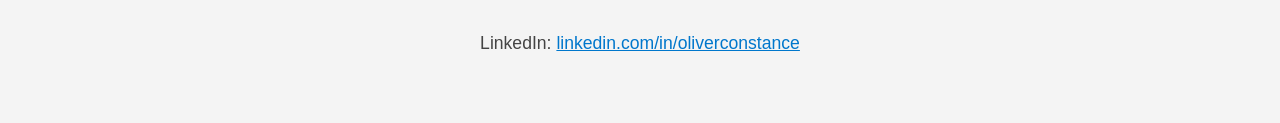
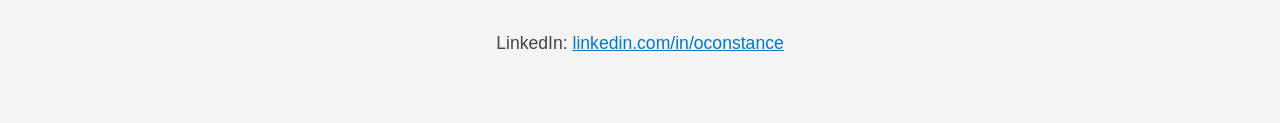
Before and after one commit to oliverconstance/personal_website, a plain HTML site: page index.html in a window 1280 px wide. Shown: the part 3599-3722 px from the top of the page. Drawn offline with Linux system fonts and the light colour scheme; a script that the page names is missing.

Commit message:
linkedin typo

```diff
--- a/index.html
+++ b/index.html
@@ -146,7 +146,7 @@
         <section id="contact">
             <div class="container">
                 <h2>Contact</h2>
-                <p>LinkedIn: <a href="https://www.linkedin.com/in/oliverconstance/">linkedin.com/in/oliverconstance</a></p>
+                <p>LinkedIn: <a href="https://www.linkedin.com/in/oconstance/">linkedin.com/in/oconstance</a></p>
             </div>
         </section>
     </main>
```
